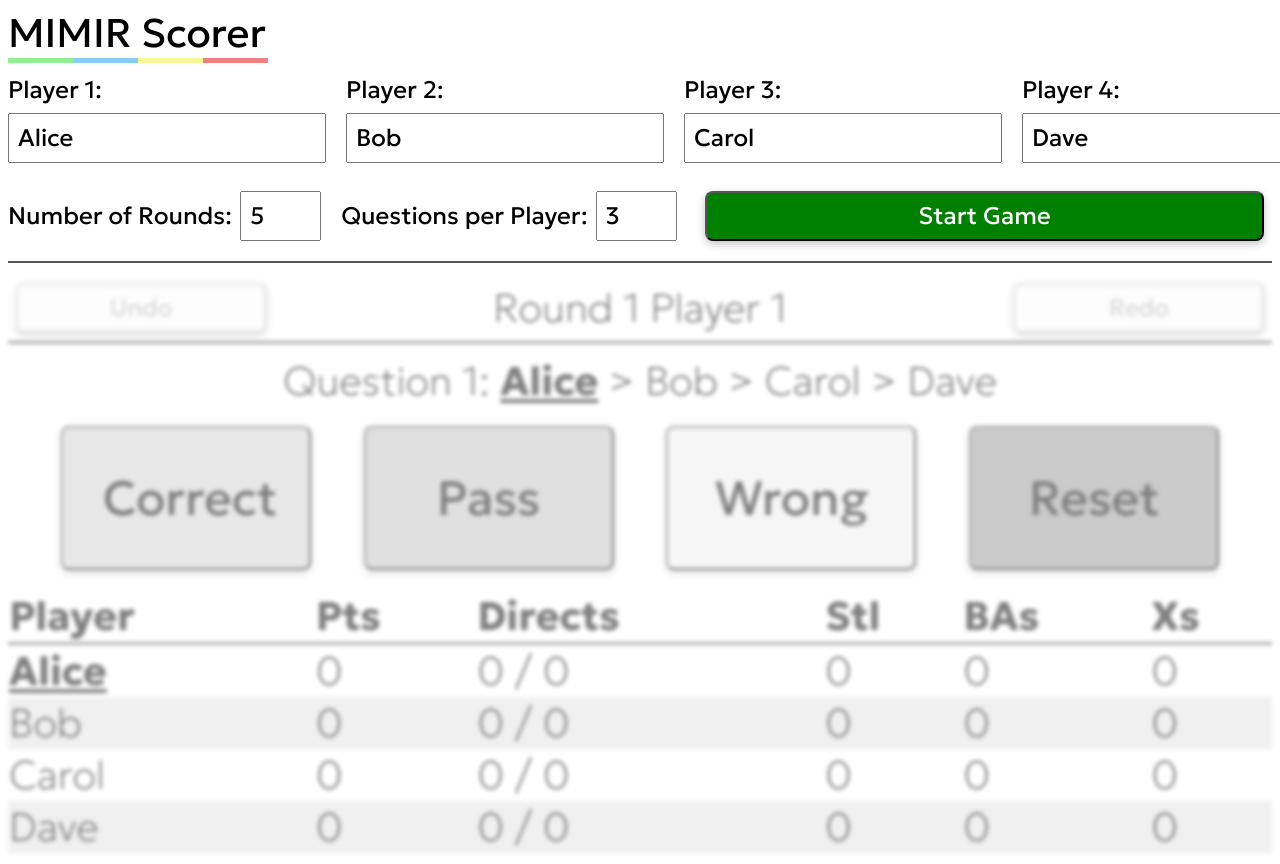
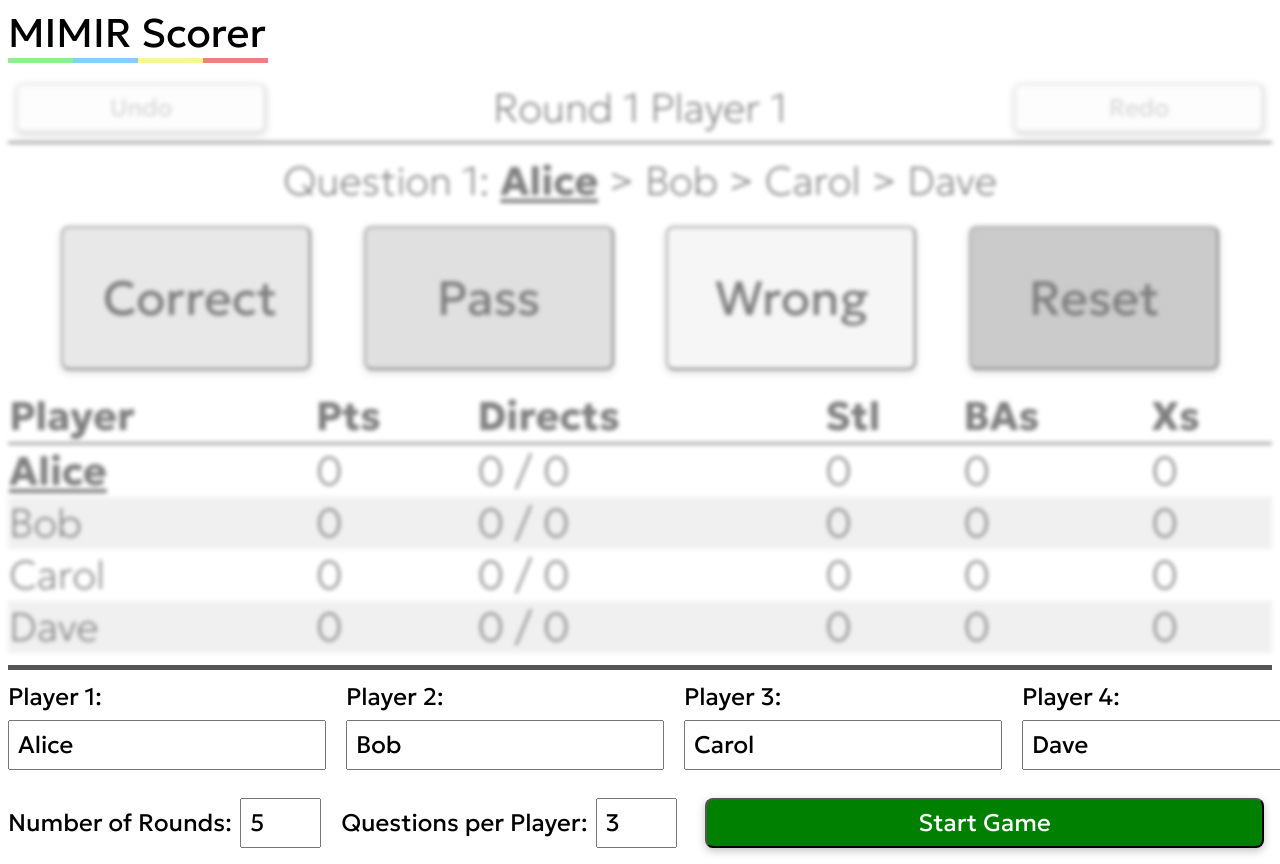
Before and after one commit to ryanrosenberg/mimir-scorer, a SvelteKit app: page / in a window 1280 px wide. Shown: the top 864 px of the page. Built offline with nearby package versions, Linux system fonts and the light colour scheme.

Commit message:
finalize scorer w/o questions

```diff
--- a/src/routes/+page.svelte
+++ b/src/routes/+page.svelte
@@ -27,7 +27,7 @@
 	let questions_per_player = 3;
 	let total_questions = num_rounds * num_players * questions_per_player;
 	let game_active = -1;
-	let collapsed = false;
+	let disabled = false;
 
 	function setActivePlayer() {
 		active_player = queue[active_number - 1];
@@ -272,7 +272,7 @@
 
 	function startGame() {
 		game_active = 1;
-		collapsed = true;
+		disabled = true;
 	}
 
 	function endGame() {
@@ -285,26 +285,7 @@
 	<span class="title">MIMIR Scorer</span>
 	<div class="title-line" />
 </div>
-<div class="game-settings" class:collapsed>
-	<div class="player-name-parameters">
-		<div><span>Player 1: </span><input bind:value={player1} /></div>
-		<div><span>Player 2: </span><input bind:value={player2} /></div>
-		<div><span>Player 3: </span><input bind:value={player3} /></div>
-		<div><span>Player 4: </span><input bind:value={player4} /></div>
-	</div>
-	<div class="game-parameters">
-		<div>
-			<span>Number of Rounds: </span>
-			<input type="number" bind:value={num_rounds} min="1" max="10" />
-		</div>
-		<div>
-			<span>Questions per Player: </span>
-			<input type="number" bind:value={questions_per_player} min="1" max="10" />
-		</div>
-		<button on:click={startGame} class="start-game-button">Start Game</button>
-	</div>
-</div>
-<div class:settings={game_active === -1}>
+<div class="settings" disabled={game_active === -1}>
 	<div class="round-player">
 		<button on:click={undoButton} class="undo-redo" disabled={game_history.length == 0}>Undo</button
 		>
@@ -371,15 +352,25 @@
 		</tbody>
 	</table>
 </div>
-
-<!-- <div>
-	<ul>
-		<li>Queue: {queue}</li>
-		<li>BAs: {player_bas}</li>
-		<li>Direct: {direct_player}</li>
-		<li>Game: {game_history}</li>
-	</ul>
-</div> -->
+<div class="game-settings" {disabled}>
+	<div class="player-name-parameters">
+		<div><span>Player 1: </span><input bind:value={player1} /></div>
+		<div><span>Player 2: </span><input bind:value={player2} /></div>
+		<div><span>Player 3: </span><input bind:value={player3} /></div>
+		<div><span>Player 4: </span><input bind:value={player4} /></div>
+	</div>
+	<div class="game-parameters">
+		<div>
+			<span>Number of Rounds: </span>
+			<input type="number" bind:value={num_rounds} min="1" max="10" />
+		</div>
+		<div>
+			<span>Questions per Player: </span>
+			<input type="number" bind:value={questions_per_player} min="1" max="10" />
+		</div>
+		<button on:click={startGame} class="start-game-button">Start Game</button>
+	</div>
+</div>
 
 <style>
 	@import url('https://fonts.googleapis.com/css2?family=Geologica:wght,SHRP@100,0;400,0;400,100;700,0&display=swap');
@@ -475,14 +466,18 @@
 		background-color: lightcoral;
 	}
 
-	.game-over {
-		display: none;
+	.game-settings {
+		margin-top: 12px;
+		padding-top: 12px;
+		border-top: 5px solid #555555;
+		visibility: visible;
+		opacity: 1;
+		transition: visibility 0.5s, opacity 0.5s ease-in-out;
 	}
 
-	.game-settings {
-		margin-bottom: 12px;
-		padding-bottom: 12px;
-		border-bottom: 2px solid #555555;
+	.game-settings[disabled='true'] {
+		visibility: hidden;
+		opacity: 0;
 	}
 
 	.start-game-button {
@@ -500,7 +495,6 @@
 		justify-content: space-between;
 		column-gap: 20px;
 		margin-bottom: 20px;
-		/* width: 80%; */
 	}
 
 	.game-settings span {
@@ -534,13 +528,13 @@
 	}
 
 	.settings {
+		transition: filter 0.5s, opacity 0.5s ease-in-out;
+	}
+
+	.settings[disabled = "true"] {
 		opacity: 0.5;
 		filter: grayscale(100%) blur(2px);
 		pointer-events: none;
-	}
-
-	.collapsed {
-		display: none;
 	}
 
 	table {
```
